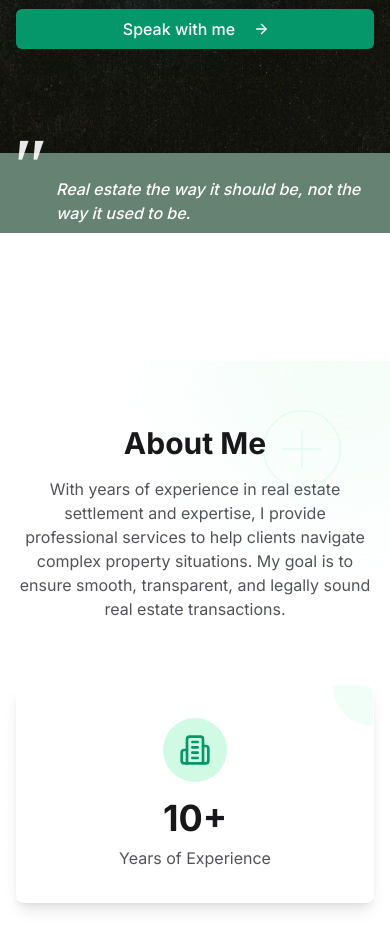
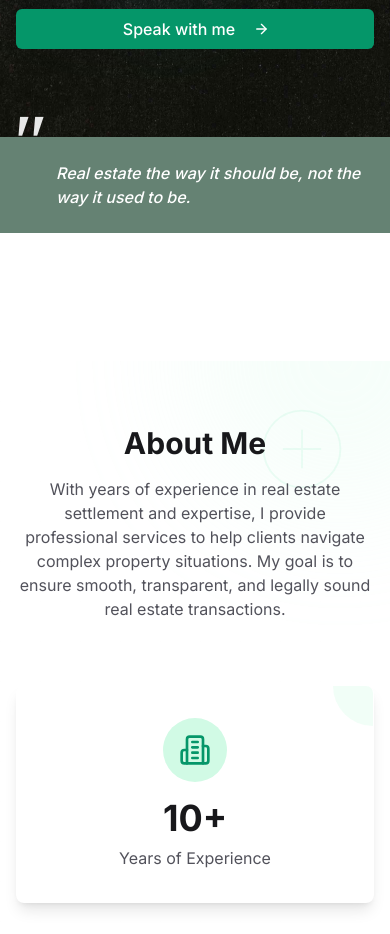
Before and after one commit to KINGOFWAKANDA11/oravec_cms, a Next.js app: page / in a window 390 px wide. Shown: the part 780-1714 px from the top of the page. Built offline with nearby package versions, Linux system fonts and the light colour scheme.

Commit message:
reverse fix 5

```diff
--- a/components/hero.tsx
+++ b/components/hero.tsx
@@ -372,14 +372,14 @@ export function Hero() {
       </div>
 
       {/* Green accent bar with animated quote */}
-      <div className="absolute sm:bottom-0 -bottom-4 left-0 right-0 bg-sage-500 py-6 sm:py-8 z-[999]">
+      <div className="absolute bottom-0 left-0 right-0 bg-sage-500 py-6 sm:py-8 z-10">
         <div className="container mx-auto px-4 relative">
           <div className="flex items-center">
             <motion.div
               initial={{ scale: 0, y: 0 }}
               animate={{ scale: 1, y: -30, rotate: [0, 10, 0] }}
               transition={{ duration: 0.5, delay: 3.5 }}
-              className="text-[80px] sm:text-[120px] font-serif italic text-white mr-4 absolute -top-10 sm:-top-16 left-2 sm:left-4 opacity-90"
+              className="text-[80px] sm:text-[120px] font-serif italic text-white mr-4 absolute -top-12 sm:-top-16 left-2 sm:left-4 opacity-90"
             >
               "
             </motion.div>
```
